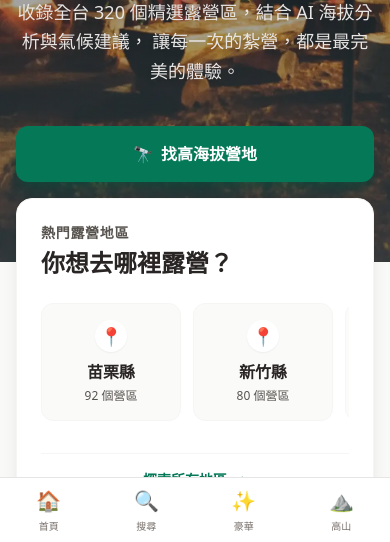
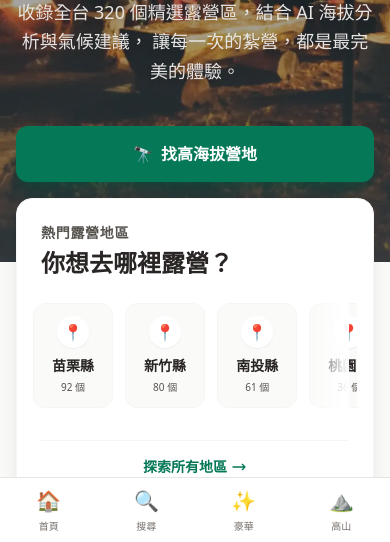
Before and after one commit to johnsonzhang0528/tw-glamping, an Astro site: page / in a window 390 px wide. Shown: the part 302-844 px from the top of the page. Built offline with nearby package versions, Linux system fonts and the light colour scheme; Astro itself is replaced by a stand-in of ours.

Commit message:
feat(ux): improve mobile horizontal scroll affordance (show 3.5 items)

```diff
--- a/src/pages/index.astro
+++ b/src/pages/index.astro
@@ -84,17 +84,32 @@ const popularCities = Object.entries(cityStats)
                 <a href="/search" class="hidden md:block text-emerald-700 text-sm font-bold hover:underline">探索所有地區 &rarr;</a>
             </div>
 
-            <div class="flex overflow-x-auto pb-4 gap-3 md:grid md:grid-cols-4 lg:grid-cols-6 md:overflow-visible md:pb-0 snap-x scrollbar-hide">
-                {popularCities.map(({ city, count }) => (
-                    <a href={`/city/${city}`} class="snap-start shrink-0 w-[140px] md:w-auto flex flex-col items-center justify-center p-4 rounded-xl bg-stone-50 hover:bg-emerald-50 hover:text-emerald-700 transition-all duration-200 group/btn border border-stone-100 hover:border-emerald-200 hover:shadow-md active:scale-95">
-                        <span class="w-8 h-8 rounded-full bg-white text-lg flex items-center justify-center mb-2 shadow-sm group-hover/btn:scale-110 transition-transform">📍</span>
-                        <span class="font-bold text-stone-800 group-hover/btn:text-emerald-700">{city}</span>
-                        <span class="text-xs text-stone-600 mt-1">{count} 個營區</span>
+            {/* 🟢 [UX FIX] Mobile Scroll Container */}
+            <div class="relative">
+                {/* 1. 捲動容器: 改用 grid-flow-col 讓排列更整齊，並調整 gap */}
+                <div class="flex overflow-x-auto pb-4 gap-3 md:grid md:grid-cols-4 lg:grid-cols-6 md:overflow-visible md:pb-0 snap-x scrollbar-hide -mx-2 px-2 md:mx-0 md:px-0">
+                    {popularCities.map(({ city, count }) => (
+                        <a
+                            href={`/city/${city}`}
+                            /* 🟢 寬度優化: 手機版設為 w-[26%] (約3.5個)，讓第4個露出一半，暗示可捲動 */
+                            class="snap-start shrink-0 w-[26%] md:w-auto flex flex-col items-center justify-center p-3 md:p-4 rounded-xl bg-stone-50 hover:bg-emerald-50 hover:text-emerald-700 transition-all duration-200 group/btn border border-stone-100 hover:border-emerald-200 hover:shadow-md active:scale-95"
+                        >
+                            <span class="w-8 h-8 rounded-full bg-white text-base md:text-lg flex items-center justify-center mb-2 shadow-sm group-hover/btn:scale-110 transition-transform">📍</span>
+                            <span class="font-bold text-stone-800 text-sm md:text-base group-hover/btn:text-emerald-700 whitespace-nowrap">{city}</span>
+                            <span class="text-[10px] md:text-xs text-stone-600 mt-1 whitespace-nowrap">{count} 個</span>
+                        </a>
+                    ))}
+
+                    {/* 查看更多的「假卡片」(Optional, 增加點擊入口) */}
+                    <a href="/search" class="snap-start shrink-0 w-[26%] md:hidden flex flex-col items-center justify-center p-3 rounded-xl border-2 border-dashed border-stone-200 text-stone-400 hover:text-emerald-600 hover:border-emerald-300 transition-colors">
+                        <span class="text-xl mb-1">➔</span>
+                        <span class="text-xs font-bold">更多</span>
                     </a>
-                ))}
+                </div>
+
+                {/* 2. 漸層遮罩 (Visual Hint): 右側淡淡的白霧，暗示還有內容 */}
+                <div class="absolute right-0 top-0 bottom-4 w-12 bg-gradient-to-l from-white to-transparent pointer-events-none md:hidden"></div>
             </div>
-
-            <div class="absolute right-0 top-20 bottom-20 w-8 bg-gradient-to-l from-white to-transparent pointer-events-none md:hidden"></div>
 
             <div class="mt-4 md:hidden text-center border-t border-stone-100 pt-4">
                  <a href="/search" class="text-emerald-700 text-sm font-bold flex items-center justify-center gap-1 active:opacity-70">
```
